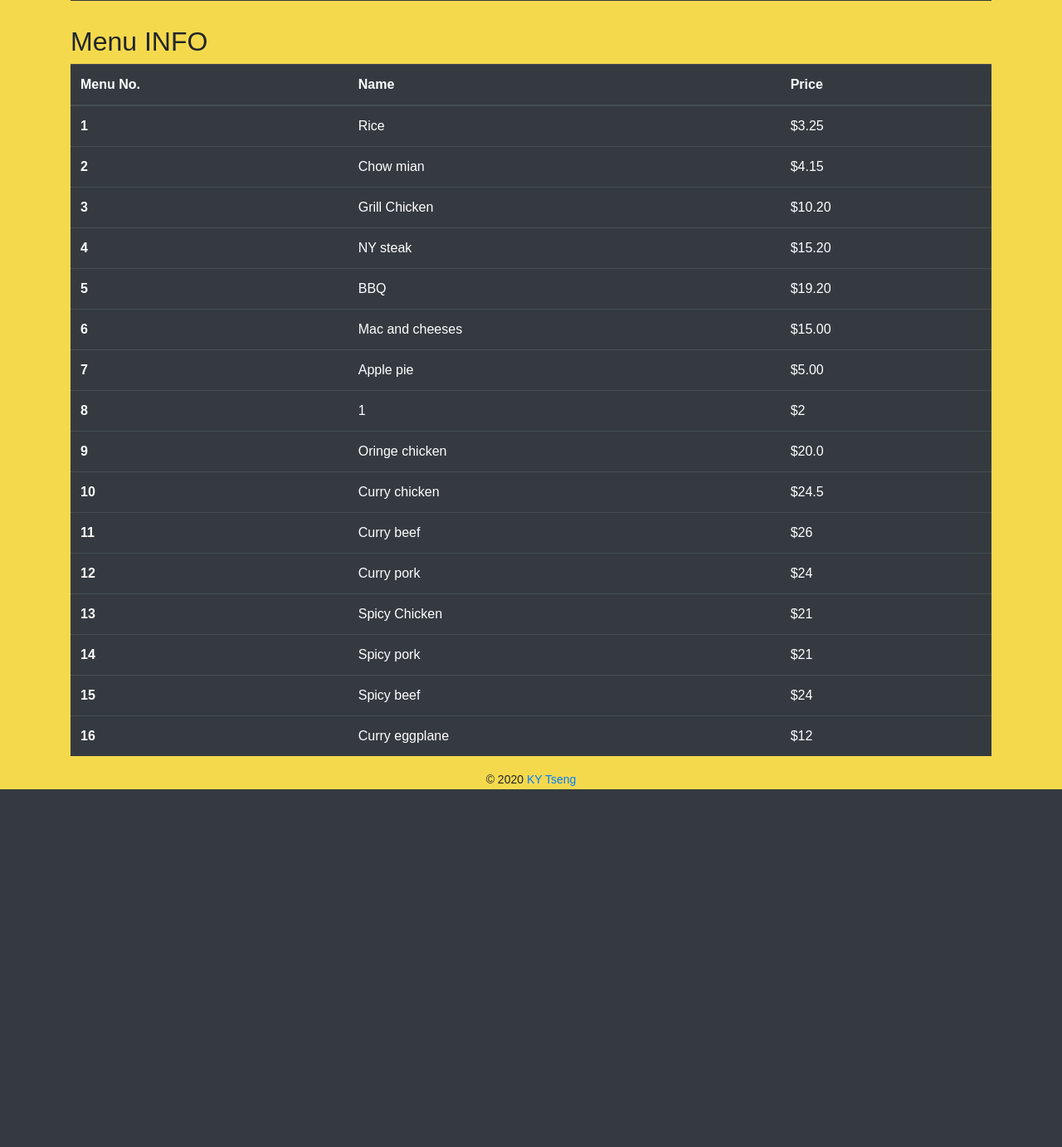
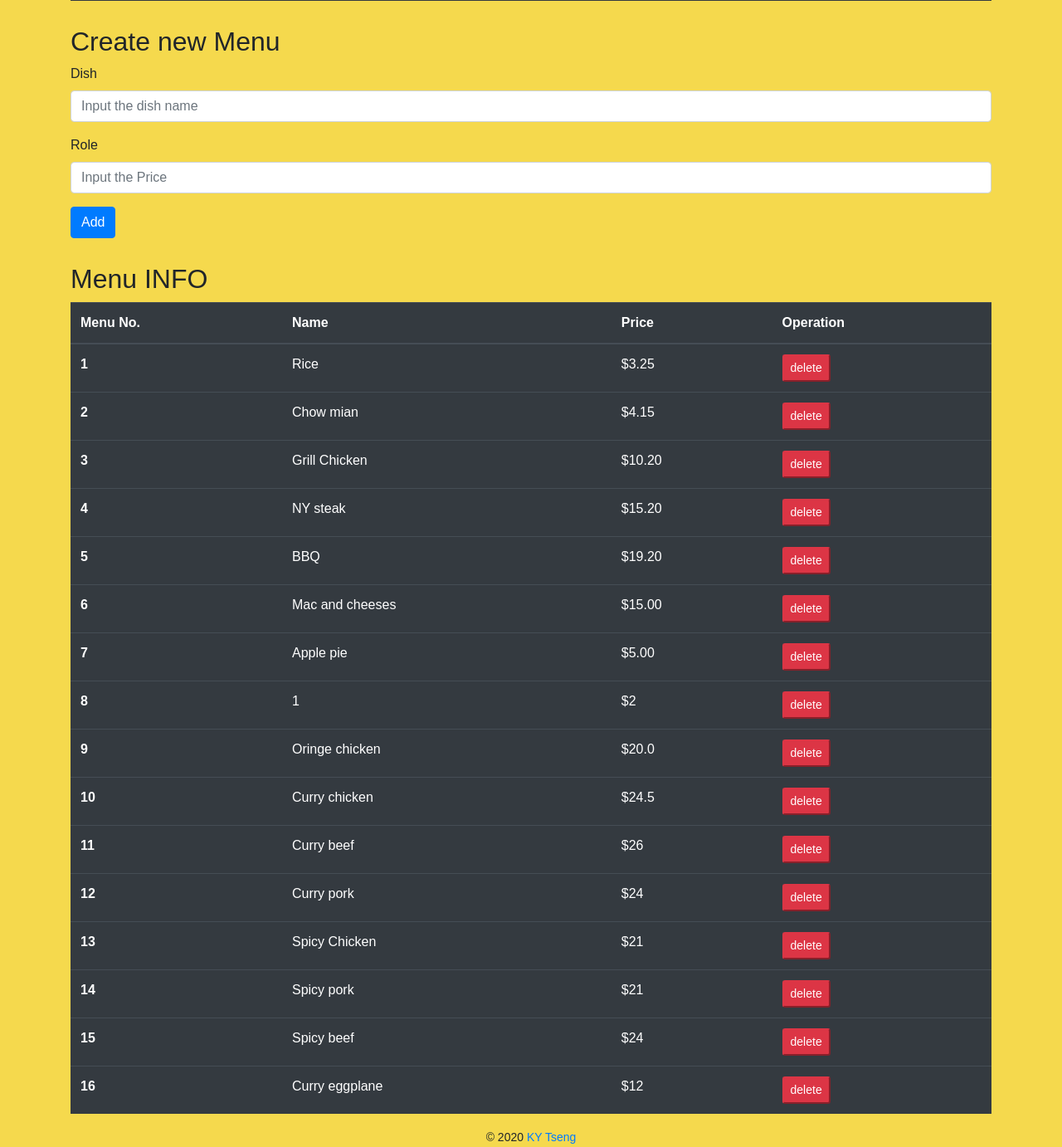
Before and after one commit to JasonZHOU41/Cpts583-project, a Flask app: page /Manager/1 in a window 1280 px wide. Shown: the part 1871-3253 px from the top of the page at 83% size. Before the commit the page ends 2822 px from the top, so only its background shows below. Run offline with Flask 2, Linux system fonts and the light colour scheme; a user stored in the database is signed in; data comes from the database, SQL or seed files in the repository; both versions use the stored data as it was after the commit; some libraries are stand-ins or nearby versions.

Commit message:
now can update new menu on manager page

```diff
--- a/myproject/forms.py
+++ b/myproject/forms.py
@@ -80,3 +80,14 @@ class Edit_Form(FlaskForm):
     role = StringField('Role', validators=[DataRequired()])
 
     edit = SubmitField('Edit')
+
+
+class Add_menu(FlaskForm):
+    name = StringField('Dish',
+                       validators=[DataRequired()],
+                       render_kw={"placeholder": "Input the dish name"})
+
+    price = StringField('Role', validators=[DataRequired()],
+                        render_kw={"placeholder": "Input the Price"})
+
+    add = SubmitField('Add')
--- a/myproject/templates/manager.html
+++ b/myproject/templates/manager.html
@@ -131,6 +131,16 @@
 
     {#    menu info#}
 
+    <h2 style="margin-top: 30px">Create new Menu</h2>
+    {#    {{ render_form(form) }}#}
+
+    <form class="form add-form" action="/Manager/{{ current_user.name }}" method="post">
+        {{ form.csrf_token() }}
+        {{ render_form_row ([menu_add_form.name]) }}
+        {{ render_form_row ([menu_add_form.price]) }}
+        {{ render_form_row ([menu_add_form.add]) }}
+    </form>
+
     {% if menu %}
         <h2 style="margin-top: 30px">Menu INFO</h2>
         <table class="table table-hover table-dark">
@@ -139,6 +149,7 @@
                 <th scope="col">Menu No.</th>
                 <th scope="col">Name</th>
                 <th scope="col">Price</th>
+                <th scope="col">Operation</th>
             </tr>
             </thead>
             <tbody>
@@ -147,6 +158,7 @@
                     <th scope="row">{{ m.id }}</th>
                     <td>{{ m.name }}</td>
                     <td>${{ m.price }}</td>
+                    <td><button type="button" class="table-btn btn-sm btn-danger edit-btn">delete</button></td>
                 </tr>
             {% endfor %}
             </tbody>
--- a/myproject/views.py
+++ b/myproject/views.py
@@ -84,12 +84,31 @@ def manager(name):
     print(current_user.name)
 
     form = Add_Form()
+    menu_add_form = Add_menu()
     table_list = Table.query.all()
     employer_list = User.query.all()
     menu_list = Menu.query.all()
+
+    if menu_add_form.validate_on_submit():
+        dish_name = menu_add_form.name.data
+        menu_add_form.name.data = ''
+        dish_price = menu_add_form.price.data
+        menu_add_form.price.data = ''
+        dish = Menu.query.filter_by(name=dish_name).first()
+        if dish:
+            flash('Already exits')
+        else:
+            new_dish = Menu()
+            new_dish.name = dish_name
+            new_dish.price = dish_price
+            db.session.add(new_dish)
+            db.session.commit()
+            flash("Success !")
+            redirect(url_for('manager', name=name))
+            print("!!!!!!!!!!!!!!!!!!!!!!!!!!!!!!!!!!!!!!!!!!!!!!!!!!!!!!!!!")
     return render_template('manager.html', title="Manager", form=form,
                            table=table_list, employer=employer_list,
-                           menu=menu_list)
+                           menu=menu_list, menu_add_form=menu_add_form)
 
 
 @app.route('/employer/<name>', methods=['GET', 'POST'])
```
Also changed, not shown: myproject-dev.sqlite3. Lines whose indentation alone changed are shown as unchanged.
